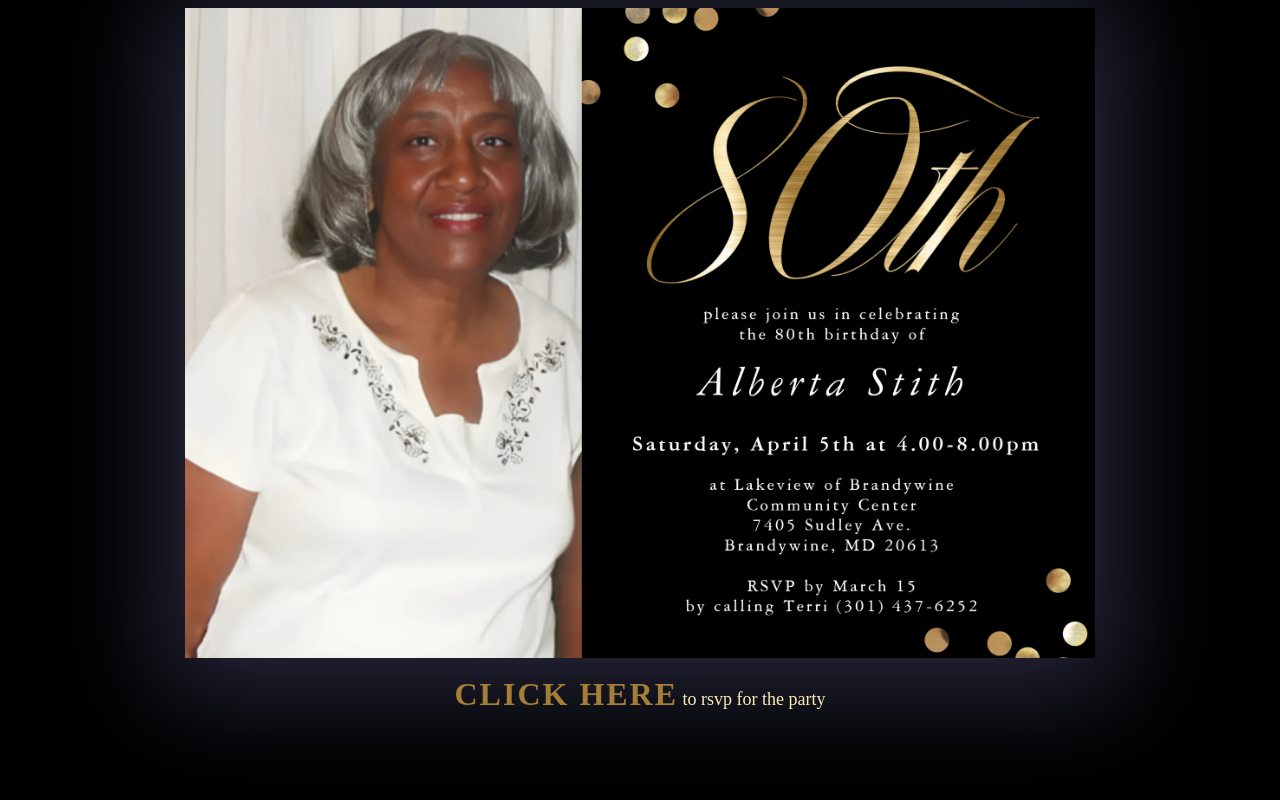
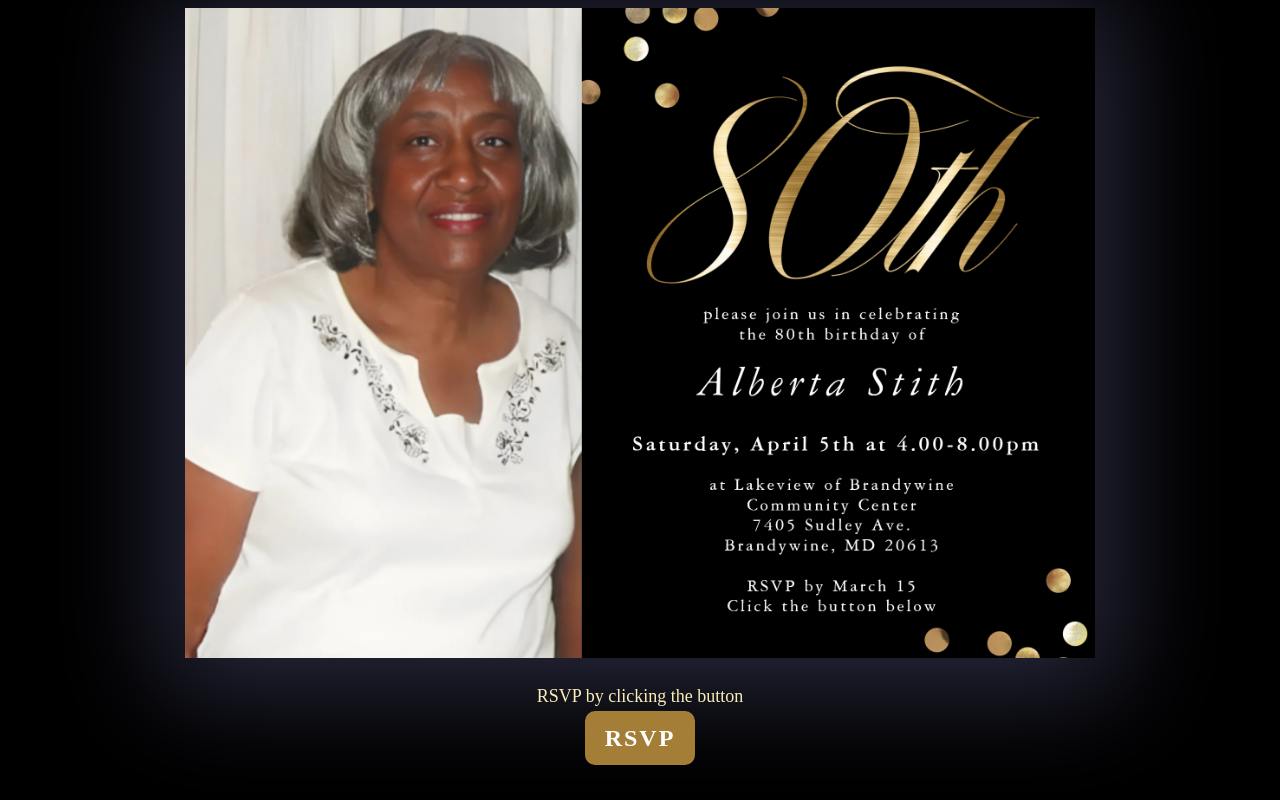
Before and after one commit to bcstith/alberta-birthday, a plain HTML site: page index.html in a window 1280 px wide. Drawn offline with Linux system fonts and the light colour scheme.

Commit message:
Updated photo and details

```diff
--- a/index.html
+++ b/index.html
@@ -28,22 +28,24 @@
                 box-shadow: 0px 10px 100px 25px #28283d;
             }
 
-            .rsvp-link:link, .rsvp-link:visited {
+            .rsvp-link{
+                background-color: #a47e36;
+                padding: 14px 20px;
                 text-decoration: none;
-                font-size: 32px;
-                color: #a47e36;
+                font-size: 24px;
+                border-radius: 10px;
+                color: #FFF;
                 font-weight: bold;
                 letter-spacing: 2px;
             }
 
-            .rsvp-link:hover, .rsvp-link:active {
-                color: #fa5252;
-                font-weight: bold;
-            }
+
 
             .rsvp-section {
                 font-size: 18px;
                 color:#faedb8;
+                margin-top: 10px;
+                text-align: center;
             }
 
         </style>
@@ -53,11 +55,12 @@
 
 
         <div class="center-img">
-            <img src="moms-invitation.png" class="img-fluid" border="0" alt="Null"/>
+            <img src="mom_invitation_new.png" class="img-fluid" border="0" alt="Null"/>
 
-            <p class="rsvp-section">
-                <a href="rsvp.html" class="rsvp-link">CLICK HERE</a> to rsvp for the party
-            </p>
+            <div class="rsvp-section">
+                <p>RSVP by clicking the button</p>
+                <a href="rsvp.html" class="rsvp-link">RSVP</a>
+            </div>
         </div>
 
 
```
Also changed, not shown: mom_invitation_new.png (added).
